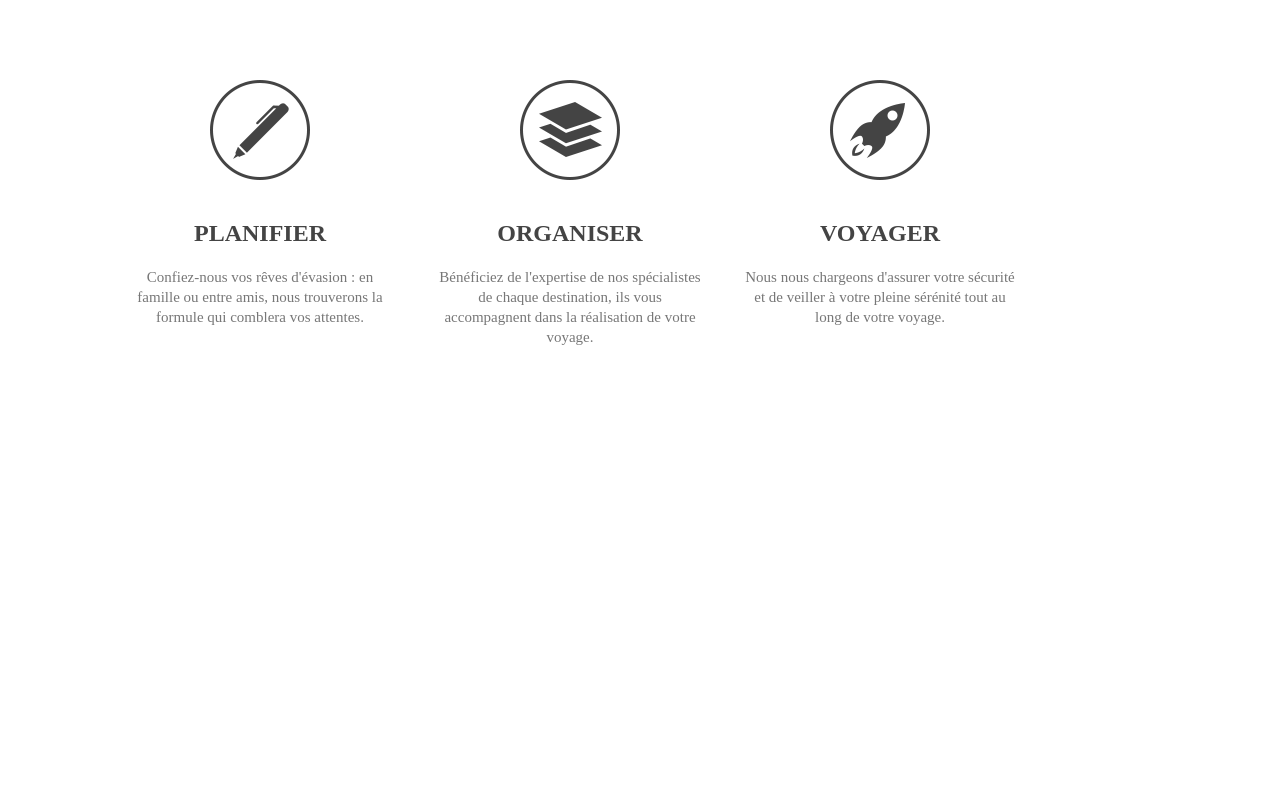
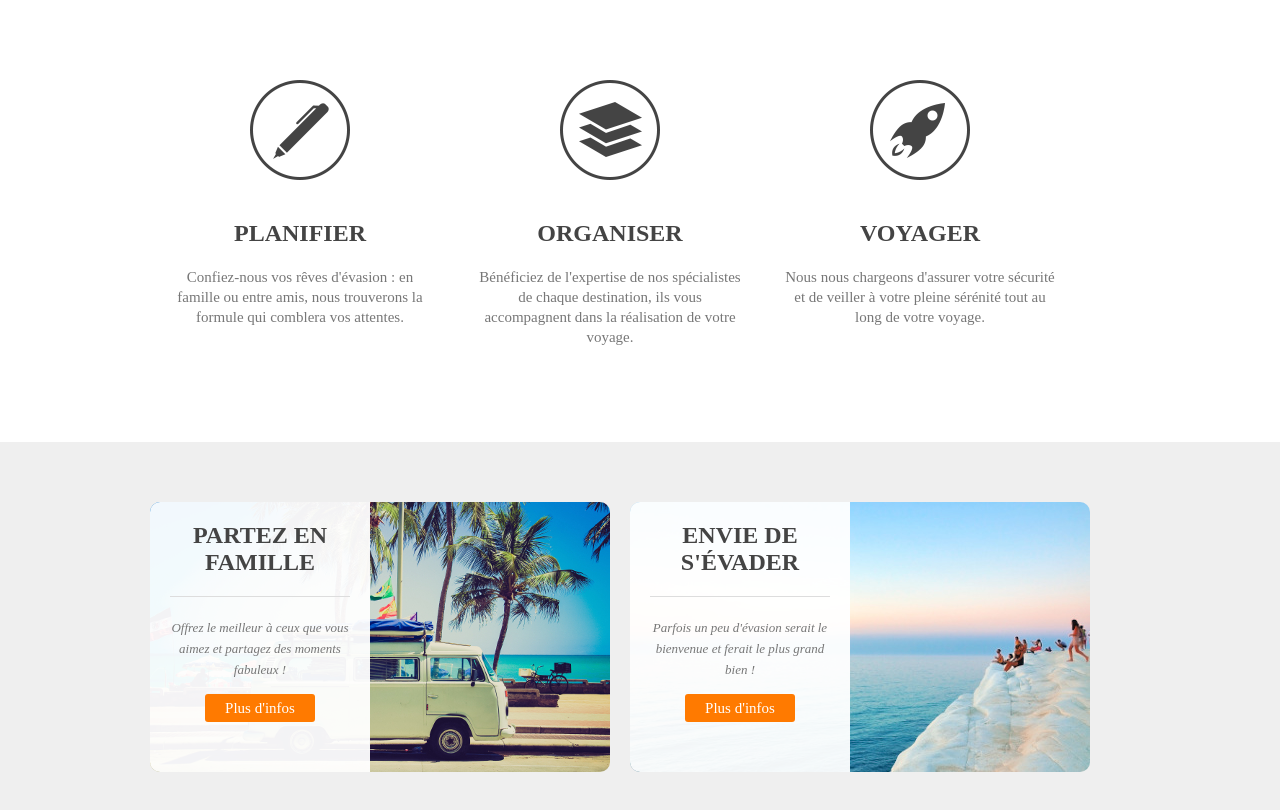
Before and after one commit to AlainTardif/agenceDeVoyage, a plain HTML site: page index.html in a window 1280 px wide. Shown: the part 700-1510 px from the top of the page. Before the commit the page ends 1062 px from the top, so only its background shows below. Drawn offline with Linux system fonts and the light colour scheme; a script that the page names is missing.

Commit message:
36_New_possibilities

```diff
--- a/css/style.css
+++ b/css/style.css
@@ -12,9 +12,9 @@ body {
 }
 
 h1 {
-   font-family: 'Crete Round', serif;
-   font-size: 45px;
-   color: #444;
+  font-family: "Crete Round", serif;
+  font-size: 45px;
+  color: #444;
 }
 
 h2 {
@@ -42,13 +42,22 @@ a {
 }
 
 .wrapper {
-  width: 1080px;
+  width: 1000px;
   margin: 0 auto;
   padding: 0 10px;
 }
 
 .orange {
   color: #ff7a00;
+}
+
+.clear {
+  clear: both;
+}
+
+small {
+  font-size: 13px;
+  font-style: italic;
 }
 
 /* header */
@@ -88,7 +97,6 @@ header nav ul li a {
   text-align: center;
   padding: 150px 0 40px 0;
   margin-bottom: 20px;
-
 }
 
 .btn-1 {
@@ -143,3 +151,63 @@ header nav ul li a {
 .step-3 {
   background: url(../assets/img/steps-icon-3.png) no-repeat top center;
 }
+
+/* Possibilities */
+
+.img-art1 {
+  background-image: url(../assets/img/article-image-1.jpg);
+}
+
+.img-art2 {
+  background-image: url(../assets/img/article-image-2.jpg);
+}
+
+.possibilities {
+  background-color: #efefef;
+  padding: 60px 0;
+}
+
+.possibilities article {
+  width: 460px;
+  height: 270px;
+  float: left;
+  border-radius: 10px;
+}
+
+.possibilities article:first-child {
+  margin-right: 20px;
+}
+
+.overlay {
+  background: rgba(255,255,255, 0.95);
+  height: 100%;
+  width: 220px;
+  padding: 20px;
+  border-radius: 10px 0 0 10px;
+  text-align: center;
+}
+
+article h4 {
+  border-bottom: 1px solid #ddd;
+  padding-bottom: 20px;
+  text-transform: uppercase;
+  margin-bottom: 20px;
+  text-align: center;
+}
+
+.possibilities p {
+  text-align: center;
+  margin-bottom: 20px;
+}
+
+.btn-2 {
+  color: #fff;
+  background-color: #ff7a00;
+  padding: 6px 20px;
+  border-radius: 3px;
+}
+
+.btn-2:hover {
+  color: #fff;
+  background-color: #02b8dd;
+}
--- a/index.html
+++ b/index.html
@@ -50,12 +50,29 @@
             <h4>Voyager</h4>
             <p>Nous nous chargeons d'assurer votre sécurité et de veiller à votre pleine sérénité tout au long de votre voyage.</p>
           </li>
+          <div class="clear"></div>
         </ul>
       </div>
     </section>
 
     <section class="possibilities">
-      <div class="wrapper"></div>
+      <div class="wrapper">
+        <article class="img-art1">
+          <div class="overlay">
+            <h4>Partez en famille</h4>
+            <p><small>Offrez le meilleur à ceux que vous aimez et partagez des moments fabuleux !</small></p>
+            <a href="#" class="btn-2">Plus d'infos</a>
+          </div>
+        </article>
+        <article class="img-art2">
+          <div class="overlay">
+            <h4>Envie de s'évader</h4>
+            <p><small>Parfois un peu d'évasion serait le bienvenue et ferait le plus grand bien !</small></p>
+            <a href="#" class="btn-2">Plus d'infos</a>
+          </div>
+        </article>
+        <div class="clear"></div>
+      </div>
     </section>
 
     <section class="contact">
```
